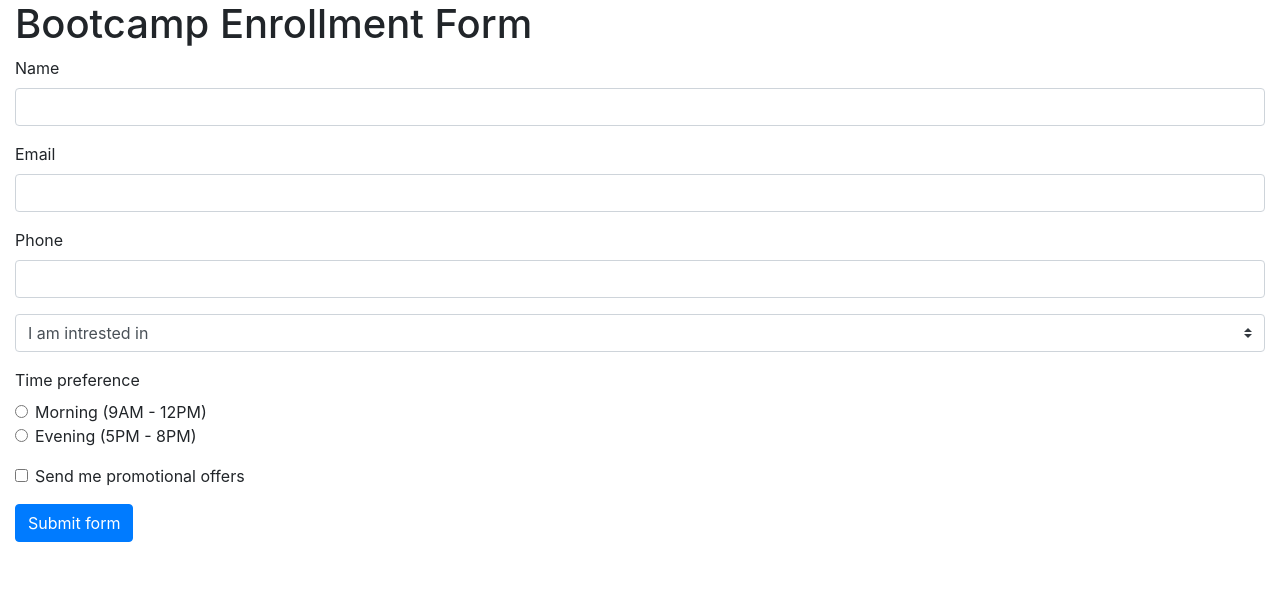
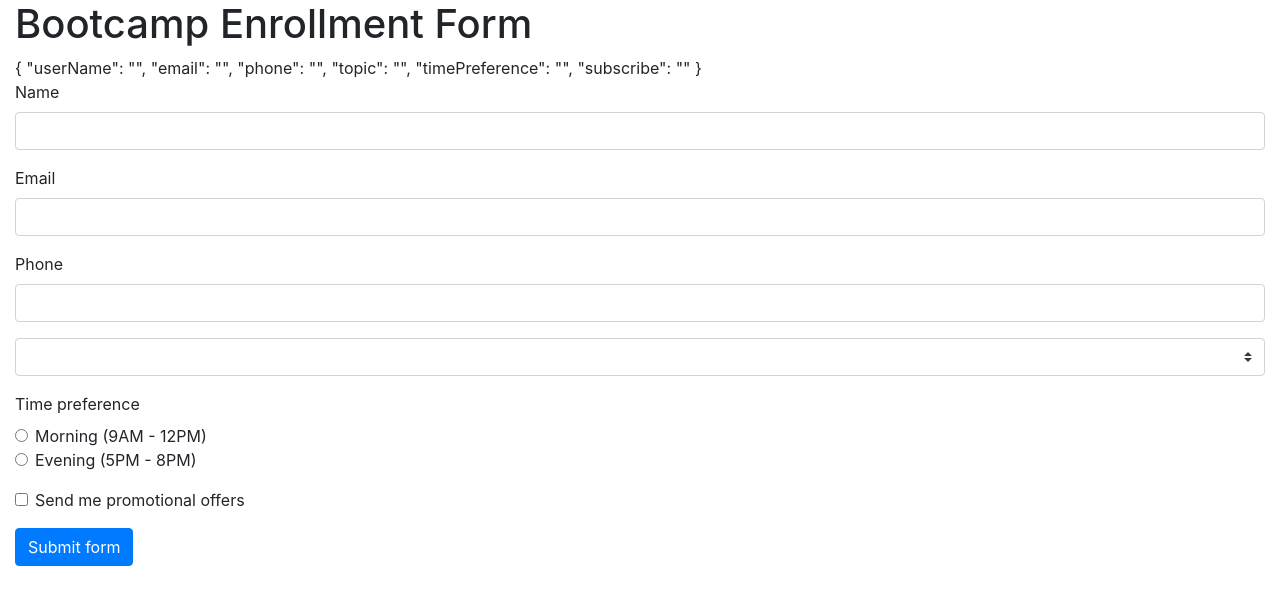
Before and after one commit to ranibb/Angular-Forms, an Angular app in the folder template-driven-forms/: page / in a window 1280 px wide. Shown: the top 604 px of the page. Built offline with nearby package versions, Linux system fonts and the light colour scheme.

Commit message:
retrieving the different form control values by making use of ngForm and ngModel directives.

```diff
--- a/template-driven-forms/src/app/app.component.html
+++ b/template-driven-forms/src/app/app.component.html
@@ -1,43 +1,45 @@
 <div class="container-fluid">
     <h1>Bootcamp Enrollment Form</h1>
-  <form>
+    <form #userForm="ngForm">
+
+        {{userForm.value | json}}
 
         <div class="form-group">
             <label>Name</label>
-          <input type="text" class="form-control">
+            <input type="text" class="form-control" name="userName" ngModel>
         </div>
 
         <div class="form-group">
             <label>Email</label>
-          <input type="email" class="form-control">
+            <input type="email" class="form-control" name="email"  ngModel>
         </div>
 
         <div class="form-group">
             <label>Phone</label>
-          <input type="tel" class="form-control">
+            <input type="tel" class="form-control" name="phone"  ngModel>
         </div>
 
         <div class="form-group">
-          <select class="custom-select">
+            <select class="custom-select" name="topic"  ngModel>
                 <option selected>I am intrested in</option>
-              <option *ngFor="let topic of topics">{{topics}}</option>
+                <option *ngFor="let topic of topics">{{topic}}</option>
             </select>
         </div>
 
         <div class="mb-3">
             <label>Time preference</label>
             <div class="form-check">
-              <input class="form-check-input" type="radio" name="timePreference" value="morning">
+                <input class="form-check-input" ngModel type="radio" name="timePreference" value="morning">
                 <label class="form-check-label">Morning (9AM - 12PM)</label>
             </div>
             <div class="form-check">
-              <input class="form-check-input" type="radio" name="timePreference" value="evening">
+                <input class="form-check-input" ngModel type="radio" name="timePreference" value="evening">
                 <label class="form-check-label">Evening (5PM - 8PM)</label>
             </div>
         </div>
 
         <div class="form-check mb-3">
-        <input class="form-check-input" type="checkbox" name="subscribe">
+            <input class="form-check-input" ngModel type="checkbox" name="subscribe">
             <label class="form-check-label">
                 Send me promotional offers
             </label>
--- a/template-driven-forms/src/app/app.module.ts
+++ b/template-driven-forms/src/app/app.module.ts
@@ -1,5 +1,6 @@
 import { BrowserModule } from '@angular/platform-browser';
 import { NgModule } from '@angular/core';
+import { FormsModule } from '@angular/forms'
 
 import { AppComponent } from './app.component';
 
@@ -8,7 +9,8 @@ import { AppComponent } from './app.component';
     AppComponent
   ],
   imports: [
-    BrowserModule
+    BrowserModule,
+    FormsModule
   ],
   providers: [],
   bootstrap: [AppComponent]
```
Also changed, not shown: 1 other file (tests, documents, lock files or other folders). Lines whose indentation alone changed are shown as unchanged.
